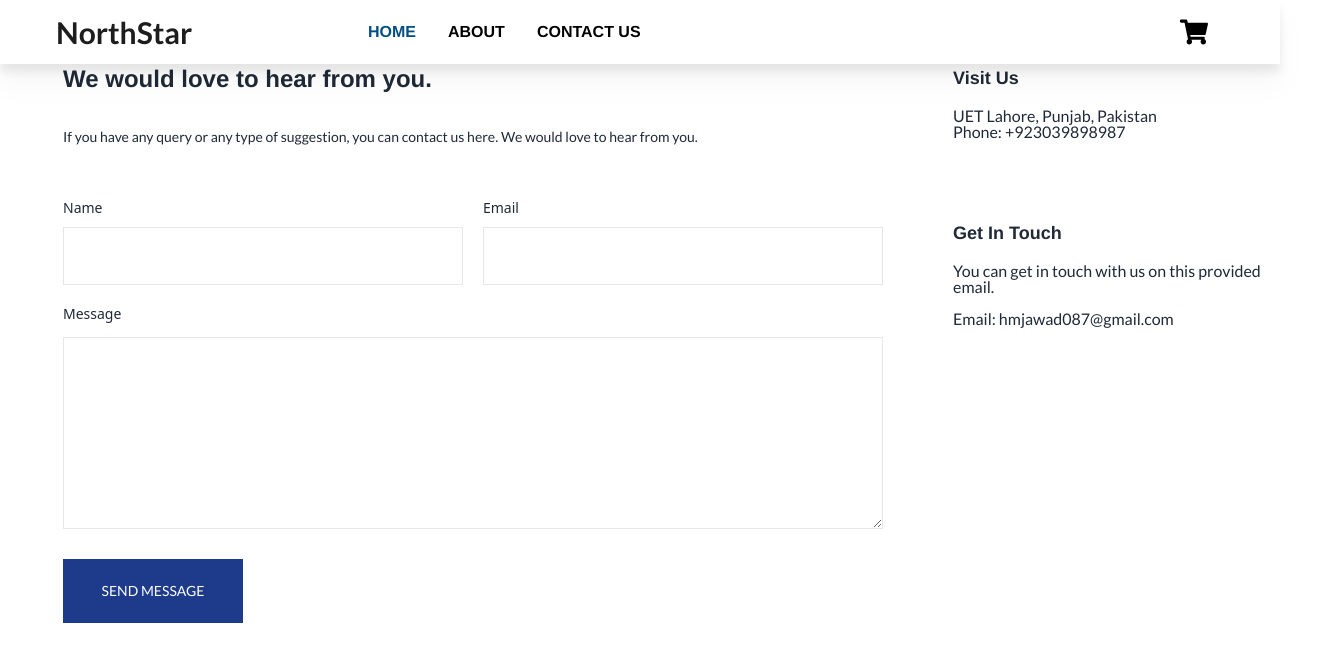
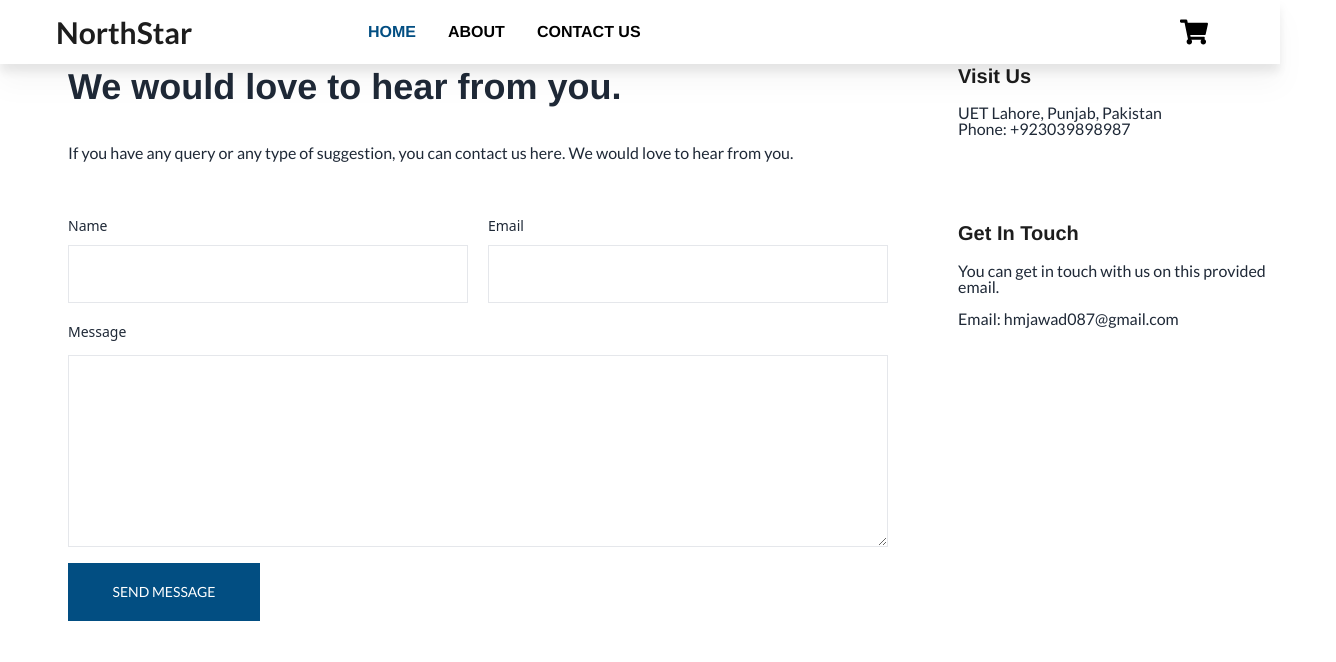
Before and after one commit to Natacha-Danbadan/Fashion-E--Commerce-Task, a React (Create React App) app: page /contact in a window 1280 px wide. Shown: the top 662 px of the page, 1336 px wide, since content can reach past the window. Built offline with nearby package versions, Linux system fonts and the light colour scheme.

Commit message:
changes made

```diff
--- a/src/components/MessageSent.jsx
+++ b/src/components/MessageSent.jsx
@@ -1,30 +1,43 @@
 import React from "react"
+import { Link } from "react-router-dom"
 
 function MessageSent() {
+
   return (
-    <div className="container w-[1160px] h-[269px] ml-[143px] mr-[63px]">
-      <div className="flex">
-        <div className="flex items-center">
-          <h1 className="w-[659px] h-12 font-arimo text-4xl font-bold text-grey-900 leading-tight">
+    <div className="container sm:w-full md:w-[1160px] h-auto xl:ml-[143px] xl:mr-[63px]">
+      <div className="flex flex-col lg:flex-row">
+        <div className="flex flex-col px-3">
+        <div className="flex items-center h-[269px]">
+          <h1 className="sm:w-full md:w-[659px] h-12 font-arimo text-4xl font-bold text-grey-700 leading-tight">
             Message sent. We'll contact you soon.
           </h1>
         </div>
-        <div className="ml-[151px] w-[350px] h-[269px]">
+        <div className="xl:mt-[132px]">
+            <Link className="absolute" to={'/contact'}>
+            <button className="w-[143px] h-[58px] h-full py-5 px-9 gap-2.5 flex flex-row items-center justify-end bg-active text-white text-sm font-lato font-normal leading-6 text-center uppercase rounded-3 hover:bg-blue-800">
+              <span className="w-32 h-6">
+                GO BACK
+              </span>
+            </button>
+        </Link>
+       </div>
+        </div>
+        <div className="lg:ml-[151px] w-full h-full lg:w-[350px] lg:h-[269px] mt-28 lg:mt-0 ml-0 mx-auto px-3">
           <div className="w-full h-[107px]">
-            <h1 className="text-lg font-arimo font-bold text-grey-900 leading-tight">
+            <h1 className="text-xl font-arimo font-bold text-hero leading-tight">
               Visit Us
             </h1>
-            <p className="text-grey-500 text-base font-lato font-normal leading-none mt-4">
+            <p className="text-grey-600 text-base font-lato font-normal leading-none mt-4">
               UET Lahore, Punjab, Pakistan
               <br/>
               Phone: +923039898987
             </p>
           </div>
           <div className="w-full h-114">
-            <h1 className=" text-lg font-arimo font-bold leading-48 mt-12">
+            <h1 className=" text-xl font-arimo text-hero font-bold leading-48 mt-12">
               Get In Touch
             </h1>
-            <p className="mt-4 leading-none text-grey-500 text-base font-lato">
+            <p className="mt-4 leading-none text-grey-600 text-base font-lato">
               You can get in touch with us on this provided<br/>
               email.
               <br/><br/>
@@ -33,13 +46,7 @@ function MessageSent() {
           </div>
         </div>
       </div>
-      <div className="mt-[132px]">
-            <button type="submit" className="w-[143px] h-[58px] h-full py-5 px-9 gap-2.5 flex flex-row items-center justify-end bg-blue-900 text-white text-sm font-lato font-normal leading-6 text-center uppercase rounded-3 hover:bg-blue-800">
-              <span className="w-32 h-6">
-                GO BACK
-              </span>
-            </button>
-            </div>
+
     </div>
   )
 }
--- a/src/components/SendMessage.jsx
+++ b/src/components/SendMessage.jsx
@@ -1,65 +1,74 @@
 import React from "react"
+import { Link } from "react-router-dom"
 
 function SendMessage() {
+  const handleSubmit = (e) => {
+  e.preventDefault();
+
+  return <Link to='/contact-message-sent'></Link>;
+  }
+
   return (
-   <div className="container w-[1240px] h-[563px] mx-[63px]">
-       <div className="flex">
-        <div className="w-[820px] h-[561px]">
+    <div className="container w-full sm:mx-0 xl:mx-14">
+       <div className="flex flex-col lg:flex-row">
+        <div className="lg:w-[820px] lg:h-[561px] w-full px-3 h-auto">
           <div>
-            <h1 className="text-2xl font-bold font-arimo text-grey-900 leading-tight w-554">
+            <h1 className="text-4xl font-bold font-arimo text-grey-700 leading-tight lg:w-[554px]">
               We would love to hear from you.
             </h1>
-            <p className="text-sm font-normal font-lato text-grey-600 leading-normal w-788 mt-8">
+            <p className="text-base font-normal font-lato text-grey-600 leading-normal lg:w-[788px] mt-8">
               If you have any query or any type of suggestion, you can contact us here. We would love to hear from you.
             </p>
           </div>
-          <form className="w-[820px] h-[408px] mt-12">
-            <div className="flex">
-              <div className="w-[400px] h-[86px]">
-                <label className="text-lato font-medium text-sm leading-19 text-grey-500" for="name">
+          <form onSubmit={handleSubmit} className="w-full h-auto lg:w-[820px] lg:h-[408px] mt-12">
+            <div className="flex flex-col lg:flex-row">
+              <div className="w-full lg:w-[400px] lg:h-[86px] h-auto">
+                <label className="text-lato font-medium text-sm leading-19 text-grey-600" for="name">
                   Name
                 </label>
-                <input type="text" name="name" className="py-1 px-3 h-[58px] border-grey-300 border-solid border bg-white w-full mt-2" id="name"/>
+                <input type="text" name="name" className="py-1 px-3 md:h-[58px] h-auto border-grey-300 border-solid border bg-white w-full mt-2" id="name"/>
               </div>
-              <div className="w-[400px] h-[86px]">
-                <label className="text-lato font-medium text-sm leading-19 text-grey-500 ml-5" for="email">
+              <div className="w-full lg:w-[400px] lg:h-[86px] h-auto lg:ml-5">
+                <label className="text-lato font-medium text-sm leading-19 text-grey-600" for="email">
                   Email
                 </label>
-                <input type="text" name="name" className="py-1 px-3 h-[58px] border-grey-300 border-solid border bg-white w-full mt-2 ml-5" id="name"/>
+                <input type="text" name="name" className="py-1 px-3 md:h-[58px] h-auto border-grey-300 border-solid border bg-white w-full mt-2" id="name"/>
               </div>
             </div>
-            <div className="w-full h-220 mt-5">
-              <label className="text-lato font-medium text-sm leading-19 text-grey-500" for="message">
+            <div className="w-full h-auto lg:h-[220px] mt-5">
+              <label className="text-lato font-medium text-sm leading-19 text-grey-600" for="message">
                 Message
               </label>
               <textarea id="message" name="message" className="py-1 px-3 h-48 border-grey-300 border-solid border bg-white w-full mt-3">
               </textarea>
             </div>
-            <div className="mt-6">
-            <button type="submit" className="w-[180px] h-[58px] h-full py-5 px-9 gap-2.5 flex flex-row items-center justify-end bg-blue-900 text-white text-sm font-lato font-normal leading-6 text-center uppercase rounded-3 hover:bg-blue-800">
-              <span className="w-32 h-6">
+            <div className="mt-6 absolute">
+            <Link to={'/contact-message-sent'}>
+            <button type="submit" className="w-full lg:w-[192px] h-auto lg:h-[58px] h-full py-5 px-9 gap-2.5 flex flex-row items-center justify-end bg-active text-white text-sm font-lato font-normal leading-6 text-center uppercase rounded-3 hover:bg-blue-800">
+              <span className="xl:w-32 w-full h-6">
                 SEND MESSAGE
               </span>
             </button>
+            </Link>
             </div>
           </form>
         </div>
-        <div className="w-[350px] h-[269px] ml-[70px]">
+        <div className="w-full lg:w-[350px] h-full lg:h-[269px] ml-0 mx-auto lg:ml-[70px] px-3 mt-32 lg:mt-0 ">
           <div className="w-full h-[107px]">
-            <h1 className="text-lg font-arimo font-bold text-grey-900">
+            <h1 className="text-xl font-arimo font-bold text-hero leading-tight">
               Visit Us
             </h1>
-            <p className="text-grey-500 text-base font-lato font-normal leading-none mt-4">
+            <p className="text-grey-600 text-base font-lato font-normal leading-none mt-4">
               UET Lahore, Punjab, Pakistan
               <br/>
               Phone: +923039898987
             </p>
           </div>
           <div className="w-full h-[114px]">
-            <h1 className="text-lg font-arimo font-bold leading-48 mt-12">
+            <h1 className="text-xl font-arimo font-bold leading-48 mt-12 text-hero">
               Get In Touch
             </h1>
-            <p className="mt-4 leading-none text-grey-500 text-base font-lato">
+            <p className="mt-4 leading-none text-grey-600 text-base font-lato">
               You can get in touch with us on this provided<br/>
               email.
               <br/><br/>
--- a/src/pages/Contact.jsx
+++ b/src/pages/Contact.jsx
@@ -1,4 +1,4 @@
-import react from "react"
+import React from "react"
 import SendMessage from "../components/SendMessage"
 
 function Contact() {
```
